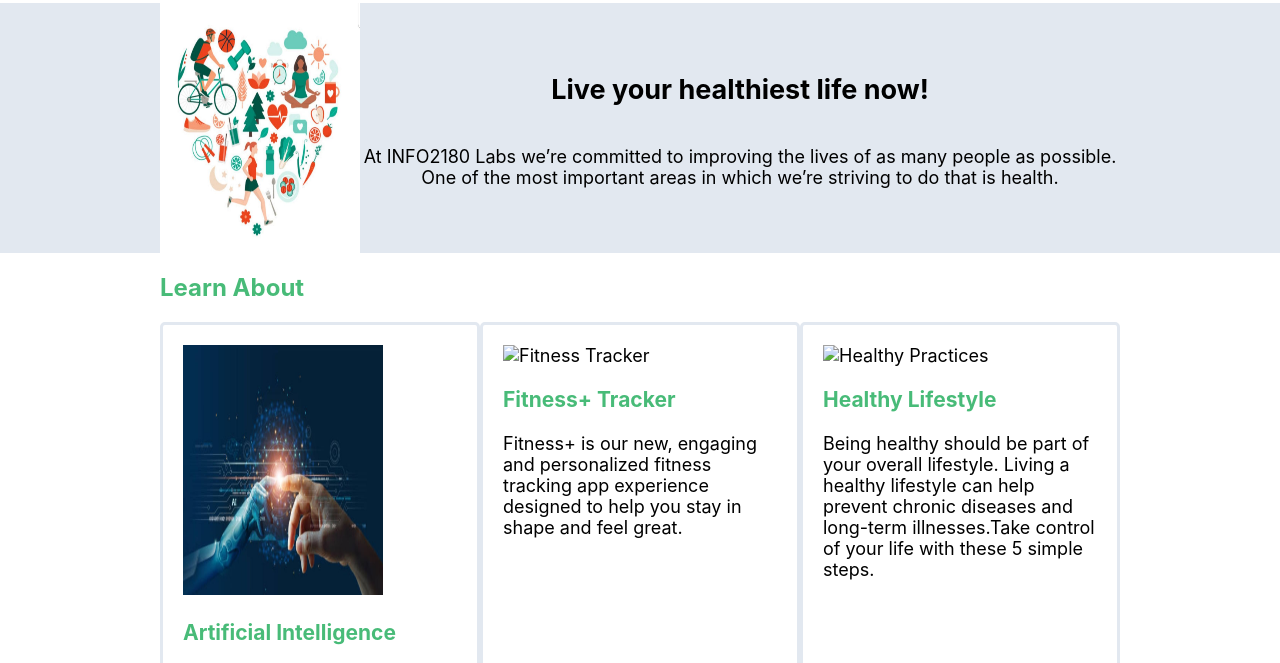
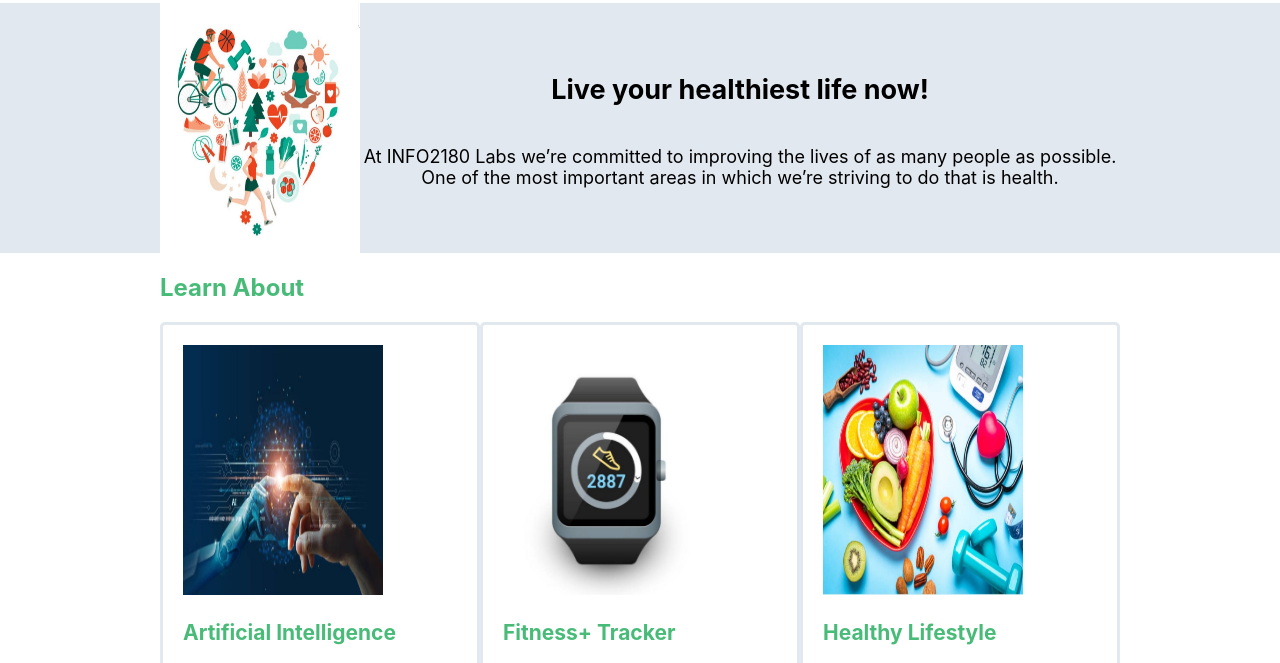
Before and after one commit to MTMario/info2180-project1, a plain HTML site: page index.html in a window 1280 px wide. Shown: the part 87-750 px from the top of the page. Drawn offline with Linux system fonts and the light colour scheme.

Commit message:
Updated html

```diff
--- a/index.html
+++ b/index.html
@@ -46,14 +46,14 @@
                         </div>
                     </div>
                     <div class="card">
-                        <img src="Fitness Tracker.jpg" alt="Fitness Tracker" >
+                        <img src="FitnessTracker.jpg" alt="Fitness Tracker" >
                         <div class="card-body">
                             <h3>Fitness+ Tracker</h3>
                             <p>Fitness+ is our new, engaging and personalized fitness tracking app experience designed to help you stay in shape and feel great.</p>
                         </div>
                     </div>
                     <div class="card">
-                        <img src="Healthy Lifestyle.jpg" alt="Healthy Practices">
+                        <img src="HealthyLifestyle.jpg" alt="Healthy Practices">
                         <div class="card-body">
                             <h3>Healthy Lifestyle</h3>
                             <p>Being healthy should be part of your overall lifestyle. Living a healthy lifestyle can help prevent chronic diseases and long-term illnesses.Take control of your life with these 5 simple steps.</p>
```
Also changed, not shown: FitnessTracker.jpg (added), HealthyLifestyle.jpg (added).
